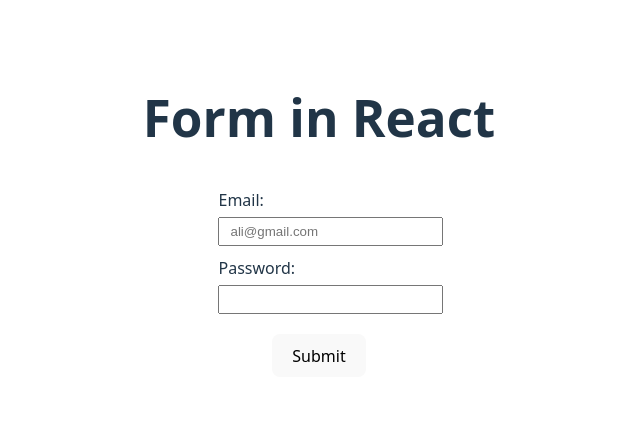
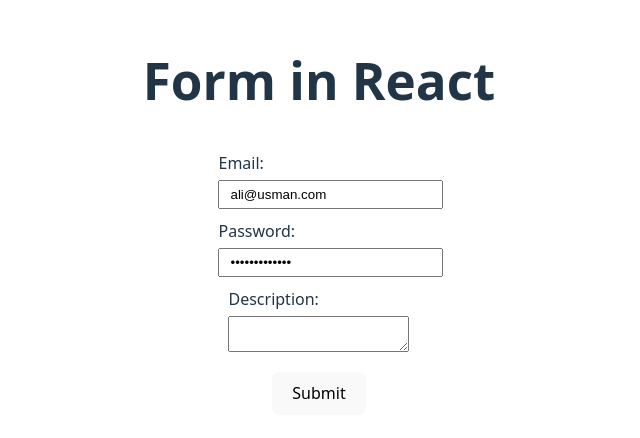
Before and after one commit to allee-usman/react-notes, a React (Vite) app in the folder S3_react-states/3.3-react-froms/: page / in a window 1280 px wide. Shown: the part 188-626 px from the top of the page, without its empty margins (321-961 px from the left). Built offline with nearby package versions, Linux system fonts and the light colour scheme.

Commit message:
Update: Add textarea & defaultValue

```diff
--- a/S3_react-states/3.3-react-froms/src/App.jsx
+++ b/S3_react-states/3.3-react-froms/src/App.jsx
@@ -22,6 +22,9 @@ function App() {
 		console.log(email);
 		const password = formData.get('password');
 		console.log(password);
+
+		const description = formData.get('description');
+		console.log(description);
 	}
 
 	return (
@@ -37,13 +40,26 @@ function App() {
 						id="email"
 						name="email"
 						placeholder="ali@gmail.com"
+						defaultValue="ali@usman.com"
 						required
 					/>
 				</div>
 				<div className="input-field">
 					<label htmlFor="password">Password:</label>
-					<input type="password" id="password" name="password" required />
+					<input
+						type="password"
+						id="password"
+						name="password"
+						defaultValue="ali@usman1122"
+						required
+					/>
 				</div>
+
+				<div className="input-field">
+					<label htmlFor="description">Description:</label>
+					<textarea name="description" id="description"></textarea>
+				</div>
+
 				<button>Submit</button>
 			</form>
 		</section>
```
